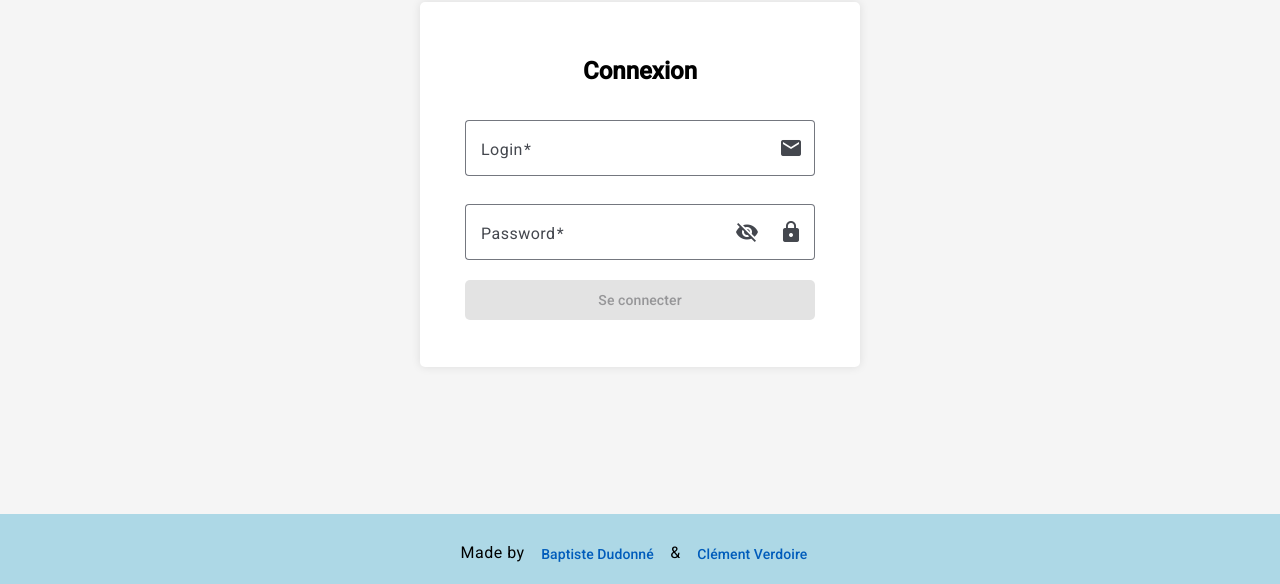
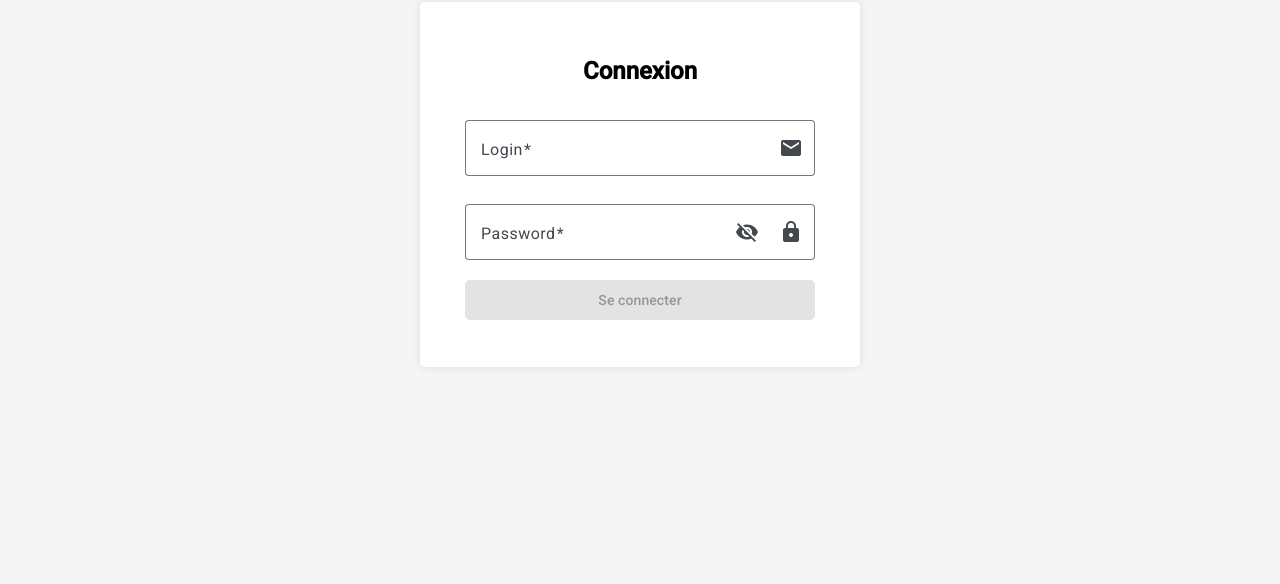
Before and after one commit to Baltazouu/sudoku-angular, an Angular app: page /login in a window 1280 px wide. Shown: the part 216-800 px from the top of the page. Built offline with nearby package versions, Linux system fonts and the light colour scheme.

Commit message:
remove header

```diff
--- a/src/app/app.component.html
+++ b/src/app/app.component.html
@@ -1,4 +1,2 @@
 
 <router-outlet />
-
-<app-footer></app-footer>
--- a/src/app/app.component.ts
+++ b/src/app/app.component.ts
@@ -1,11 +1,10 @@
 import { Component } from '@angular/core';
 import { RouterOutlet } from '@angular/router';
-import {FooterComponent} from "./components/footer/footer.component";
 
 @Component({
   selector: 'app-root',
   standalone: true,
-  imports: [RouterOutlet, FooterComponent],
+  imports: [RouterOutlet],
   templateUrl: './app.component.html',
   styleUrl: './app.component.scss'
 })
--- a/src/app/components/footer/footer.component.html
+++ /dev/null
@@ -1,3 +0,0 @@
-<div class="footer">
-  <p>Made by <a mat-button href="https://github.com/Baltazouu" target="_blank">Baptiste Dudonné</a> & <a href="https://github.com/cLemzZz5" mat-button  target="_blank">Clément Verdoire</a></p>
-</div>
--- a/src/app/components/footer/footer.component.scss
+++ /dev/null
@@ -1,10 +0,0 @@
-.footer {
-  width: 100%;
-  height: 30px;
-  position: fixed;
-  bottom: 0;
-  left: 0;
-  text-align: center;
-  background-color: lightblue;
-  padding: 20px 0;
-}
--- a/src/app/components/sudoku-row/sudoku-row.component.ts
+++ b/src/app/components/sudoku-row/sudoku-row.component.ts
@@ -1,4 +1,4 @@
-import {Component, Input} from '@angular/core';
+import {Component, Input, OnInit} from '@angular/core';
 
 @Component({
   selector: 'app-sudoku-row',
@@ -7,11 +7,17 @@ import {Component, Input} from '@angular/core';
   templateUrl: './sudoku-row.component.html',
   styleUrl: './sudoku-row.component.scss'
 })
-export class SudokuRowComponent {
-
-  protected i = 0;
+export class SudokuRowComponent implements OnInit{
 
   @Input({required:true}) row: number[] = [];
 
+  originalRow: number[] = []
+
+  ngOnInit(){
+    this.originalRow = this.row.slice();
+  }
+
+
+
 
 }
--- a/src/app/pages/sudoku-page/sudoku-page.component.html
+++ b/src/app/pages/sudoku-page/sudoku-page.component.html
@@ -7,10 +7,8 @@
 
   @if(sudokuGrid$ | async; as sudokuGrid){
     <div class="game-container">
-
       <div class="sudoku-container">
         <div id="sudoku-grid">
-
             @for(row of sudokuGrid.easy; track row){
               <app-sudoku-row class="sudoku-row" [row]="row"></app-sudoku-row>
             }
```
Also changed, not shown: src/app/components/footer/footer.component.ts (deleted, +0 -15 lines), 1 other file (tests, documents, lock files or other folders).
